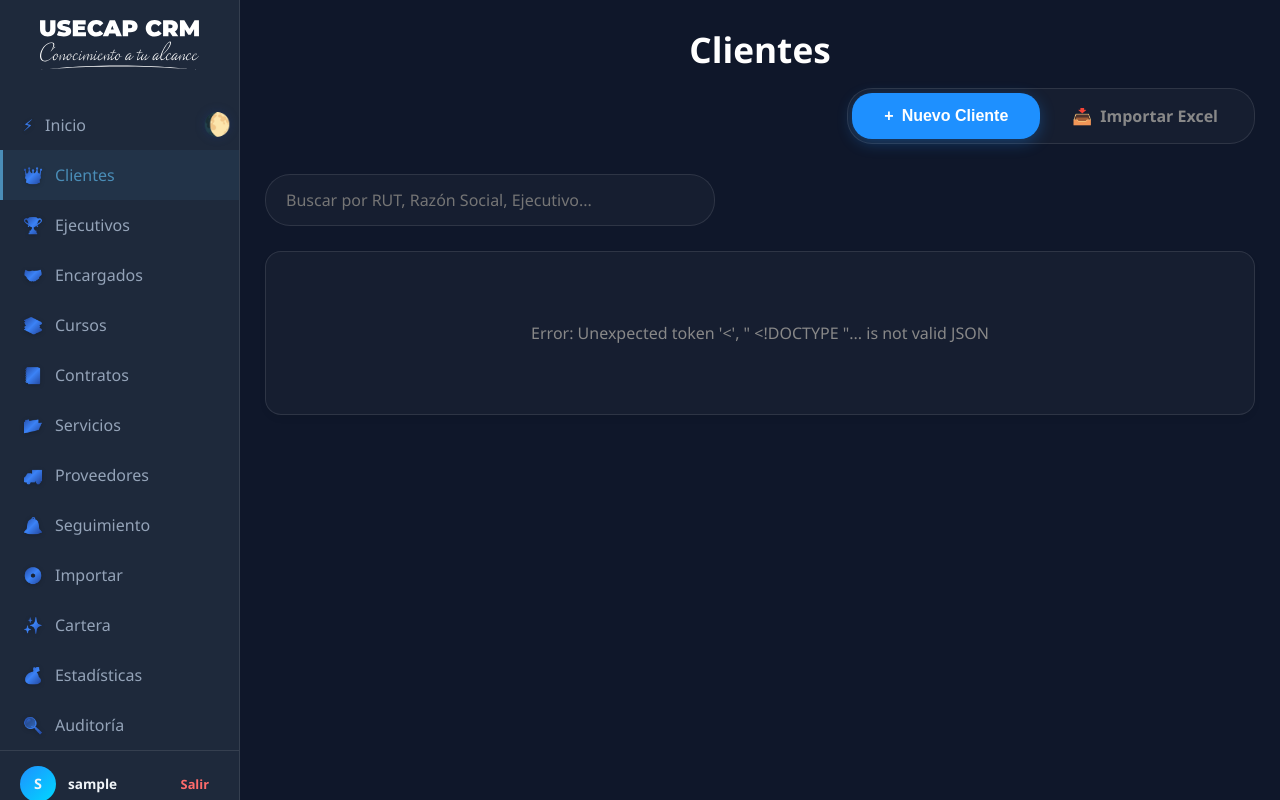
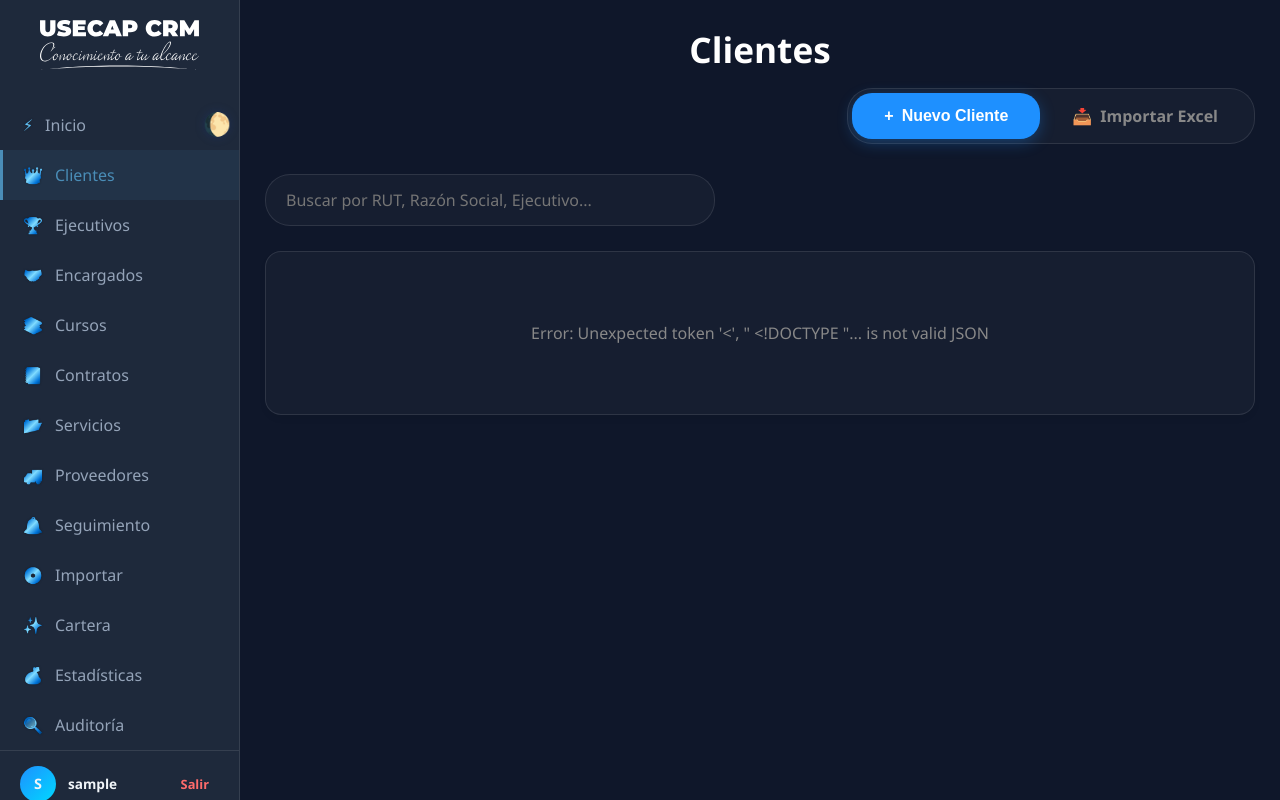
Before and after one commit to Usecap-Cloud/CRM, a Django app: page /api/clientes-page/ in a window 1280 px wide. Run offline with Django 5.2, Linux system fonts and the light colour scheme; the visitor is signed in with stand-in values (Sample User, id 1); data comes from the database, SQL or seed files in the repository; data that the repository does not hold is empty; parts of the project's set-up code (start-up, migrations or seed data) failed here and were passed over.

Commit message:
UI: Reverted sidebar gradient to original and fixed icon rendering with hex codes

```diff
--- a/backend/templates/base.html
+++ b/backend/templates/base.html
@@ -103,13 +103,13 @@
         }
 
         .blue-icon {
-            background: linear-gradient(135deg, #1e3a8a 0%, #3b82f6 50%, #1e3a8a 100%);
+            background: linear-gradient(135deg, #001f3f 0%, #0074D9 25%, #7FDBFF 50%, #0074D9 75%, #001f3f 100%);
             -webkit-background-clip: text;
             background-clip: text;
             -webkit-text-fill-color: transparent;
             display: inline-block;
             font-weight: bold;
-            filter: drop-shadow(0 1px 2px rgba(0,0,0,0.2));
+            filter: drop-shadow(0 0 1px rgba(0,0,0,0.3));
         }
 
         .nav-item:hover {
@@ -561,7 +561,7 @@
                 <span class="icon blue-icon">&#x1F4C2;</span> Servicios
             </a>
             <a href="/api/proveedores-page/" class="nav-item {% block nav_proveedores %}{% endblock %}">
-                <span class="icon blue-icon">&#128666;</span> Proveedores
+                <span class="icon blue-icon">&#x1F69A;</span> Proveedores
             </a>
             {% endif %}
 
@@ -583,7 +583,7 @@
 
             {% if request.user.is_superuser or rol == 'Administrador' or rol == 'Gerencia' %}
             <a href="/api/estadisticas-page/" class="nav-item {% block nav_estadisticas %}{% endblock %}">
-                <span class="icon blue-icon">&#128176;</span> Estadísticas
+                <span class="icon blue-icon">&#x1F4B0;</span> Estadísticas
             </a>
             <a href="/api/audit-log-page/" class="nav-item {% block nav_audit %}{% endblock %}">
                 <span class="icon blue-icon">&#x1F50D;</span> Auditoría
```
